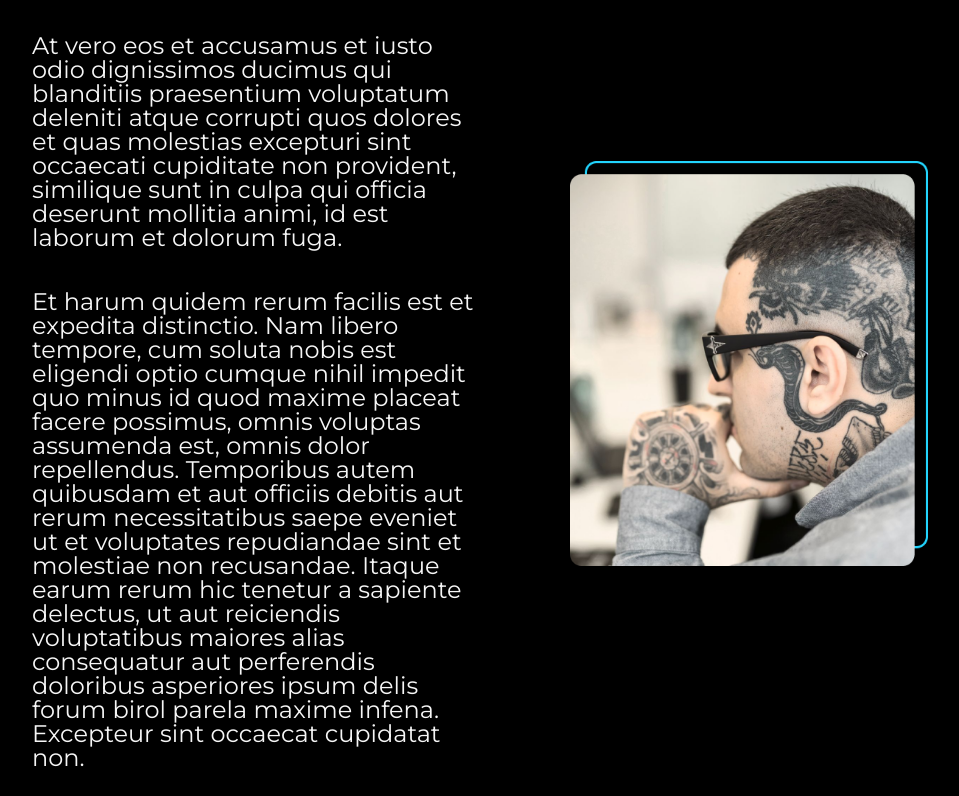
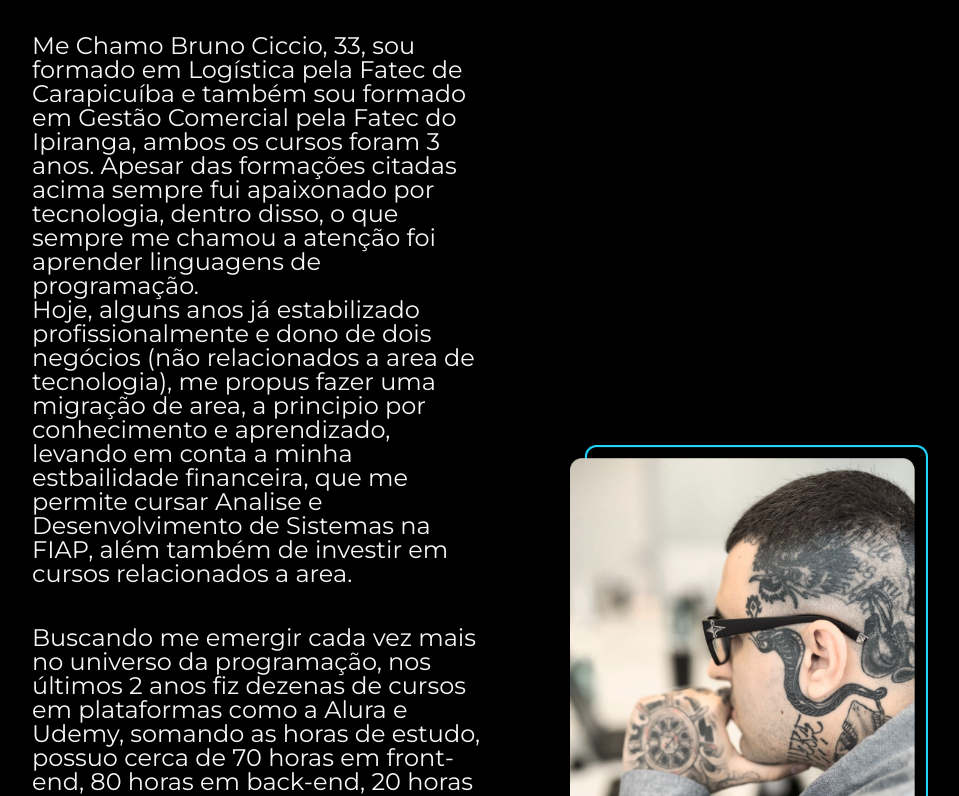
Before and after one commit to brunociccio/html-css-cursoAlura, a plain HTML site: page about.html in a window 1280 px wide. Shown: the part 156-952 px from the top of the page, without its empty margins (160-1119 px from the left). Drawn offline with nearby package versions, Linux system fonts and the light colour scheme.

Commit message:
alteração no texto de apresentação

```diff
--- a/about.html
+++ b/about.html
@@ -21,19 +21,19 @@
     <main class="apresentacao">
         <section class="apresentacao__conteudo">
             <h1 class="apresentacao__conteudo__titulo">Sobre mim</h1>
-            <p class="apresentacao__conteudo__texto">At vero eos et accusamus et iusto odio dignissimos ducimus qui
-                blanditiis praesentium voluptatum deleniti atque corrupti quos dolores et quas molestias excepturi sint
-                occaecati cupiditate non provident, similique sunt in culpa qui officia deserunt mollitia animi, id est
-                laborum et dolorum fuga.
+            <p class="apresentacao__conteudo__texto"> Me Chamo Bruno Ciccio, 33, sou formado em Logística pela Fatec de Carapicuíba e também sou formado em Gestão Comercial pela Fatec do Ipiranga, ambos os cursos foram 3 anos.
+                Apesar das formações citadas acima sempre fui apaixonado por tecnologia, dentro disso, o que sempre me chamou a atenção foi aprender linguagens de programação.
+                <br>Hoje, alguns anos já estabilizado profissionalmente e dono de dois negócios (não relacionados a area de tecnologia), me propus fazer uma migração de area, a principio por conhecimento e aprendizado, levando em conta
+                a minha estbailidade financeira, que me permite cursar Analise e Desenvolvimento de Sistemas na FIAP, além também de investir em cursos relacionados a area.
+                <br>
             </p>
             <p class="apresentacao__conteudo__texto">
-                Et harum quidem rerum facilis est et expedita distinctio. Nam libero tempore, cum soluta nobis est
-                eligendi optio cumque nihil impedit quo minus id quod maxime placeat facere possimus, omnis voluptas
-                assumenda est, omnis dolor repellendus. Temporibus autem quibusdam et aut officiis debitis aut rerum
-                necessitatibus saepe eveniet ut et voluptates repudiandae sint et molestiae non recusandae. Itaque earum
-                rerum hic tenetur a sapiente delectus, ut aut reiciendis voluptatibus maiores alias consequatur aut
-                perferendis doloribus asperiores ipsum delis forum birol parela maxime infena. Excepteur sint occaecat
-                cupidatat non.</p>
+                Buscando me emergir cada vez mais no universo da programação, nos últimos 2 anos fiz dezenas de cursos em plataformas como a Alura e Udemy, somando as
+                horas de estudo, possuo cerca de 70 horas em front-end, 80 horas em back-end, 20 horas em devops e cerca de 50 horas focado em lógica de programação.
+                <br>As linguagens de programação que mais estudei foram: Java, Phyton e JavaScript, ferramentas de marcação html e css, e também adentrei um pouco em Git e GitHub.</p>
+                <p class="apresentacao__conteudo__texto">Meus próximos passos é me aprofundar cada vez mais em linguagens de programação a nivel avançado, focando em back-end, assim que concluir ADS pretendo me adentrar em Cyber-Security
+                    e também me aprofundar em BlockChain, faço trade de forma profissional em crypto há cerca de 3 anos, e decorrente disso também me interessei pela parte fundamentalista dos ativos,
+                    que é correlacionada não só ao investimento mas também ao seu desenvolvimento.</p>
         </section>
         <img class="apresentacao__imagem" src="assets/brunociccio.png" alt="foto do bruno ciccio">
     </main>
```
